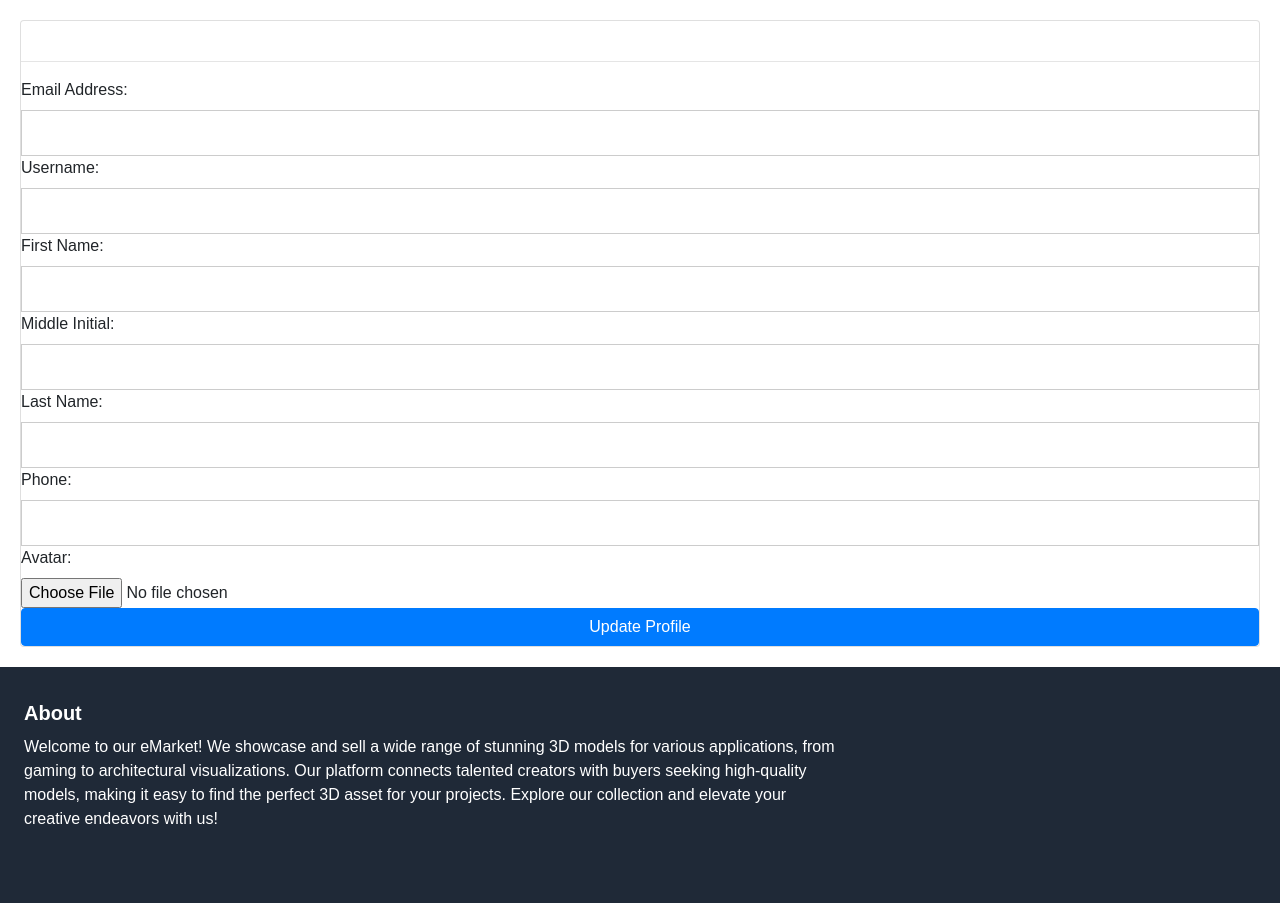
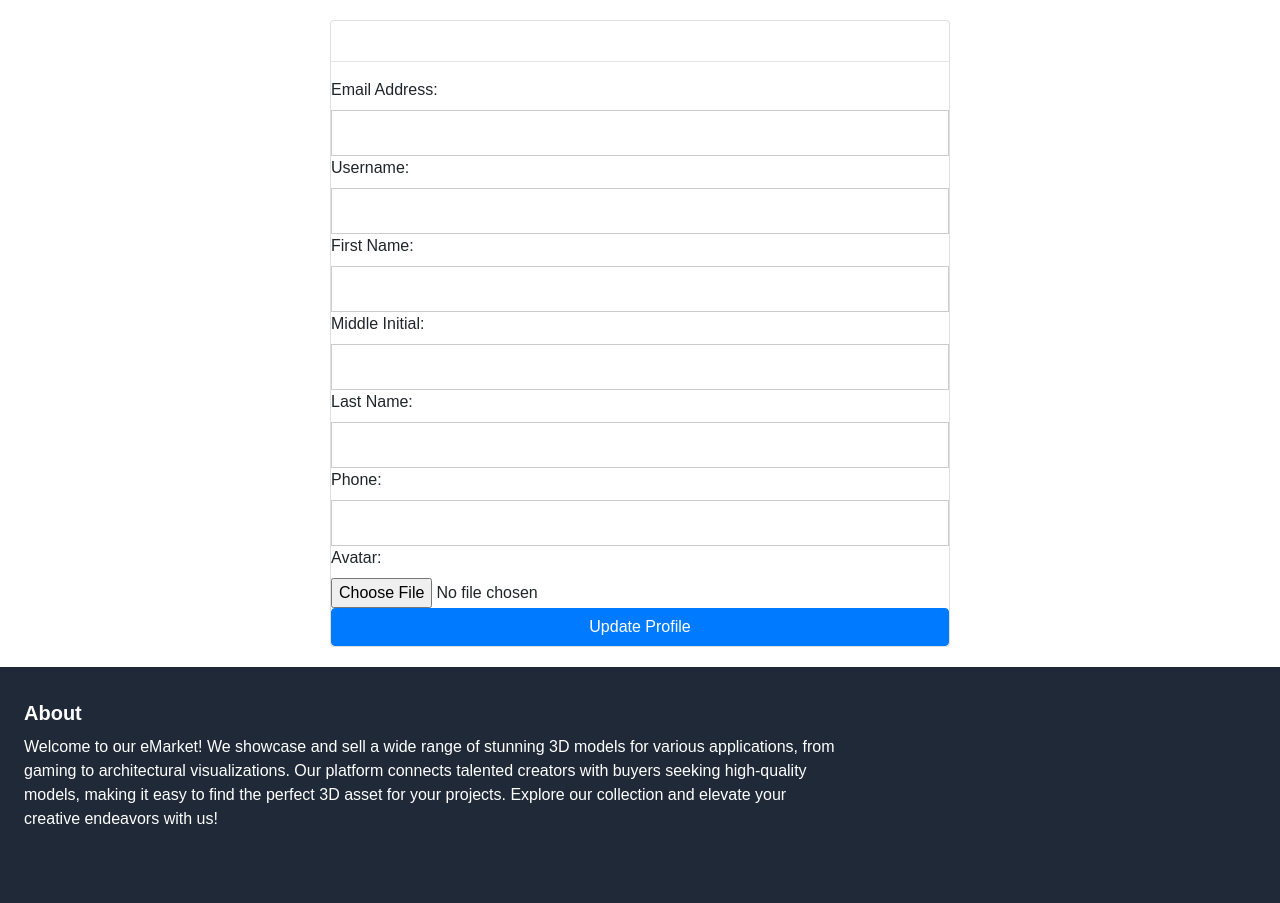
Before and after one commit to NJSP/space-tigers, a Django app: template templates/accounts/profile.html in a window 1280 px wide. Shown: the part 56-959 px from the top of the page. Run offline with Django 3.2, Linux system fonts and the light colour scheme; the template is opened without the code that fills it, so the values that code supplies are empty; some libraries are stand-ins or nearby versions.

Commit message:
modified CSS for .center class

```diff
--- a/templates/base.html
+++ b/templates/base.html
@@ -76,6 +76,13 @@
             transform: scale(1.1); /* Grow by 10% on hover */
         }
 
+        .center {
+            display: block;
+            margin-left: auto;
+            margin-right: auto;
+            width: 50%;
+        }
+
     </style>
 </head>
 <body>
```
